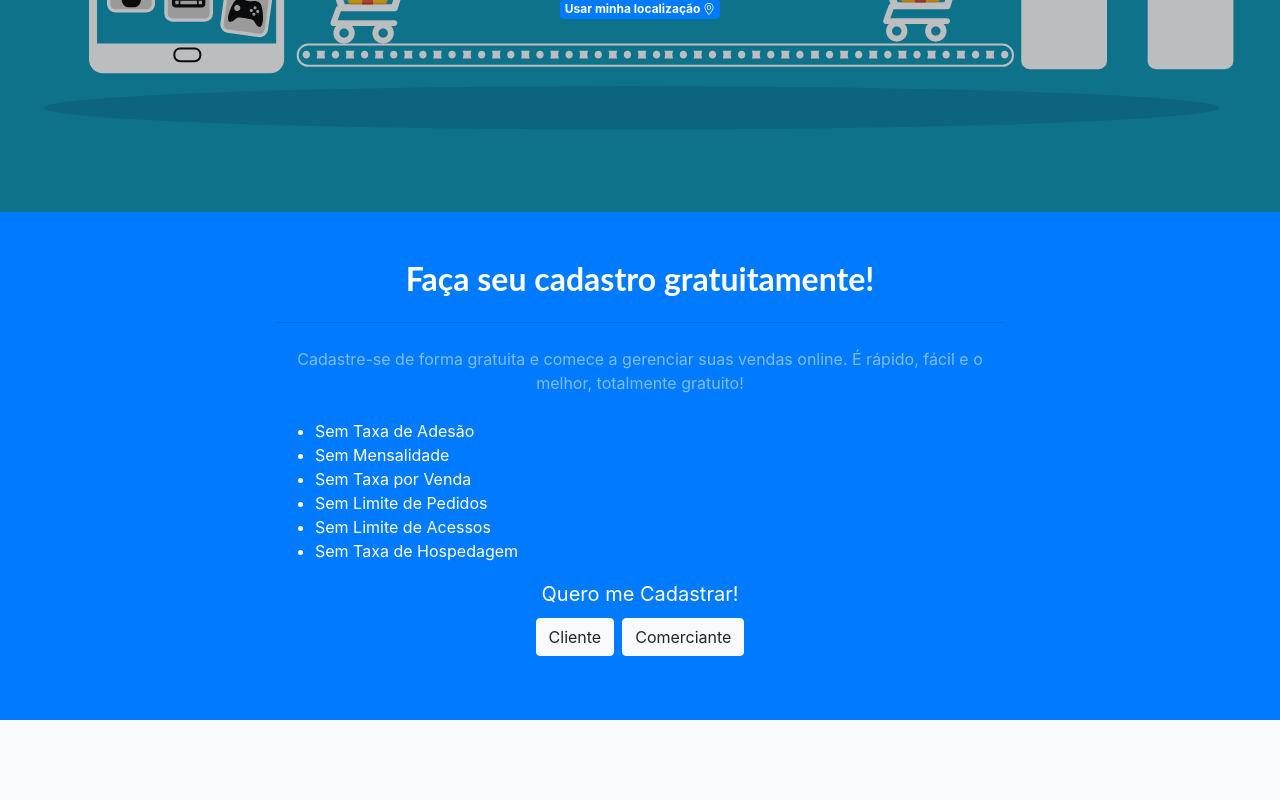
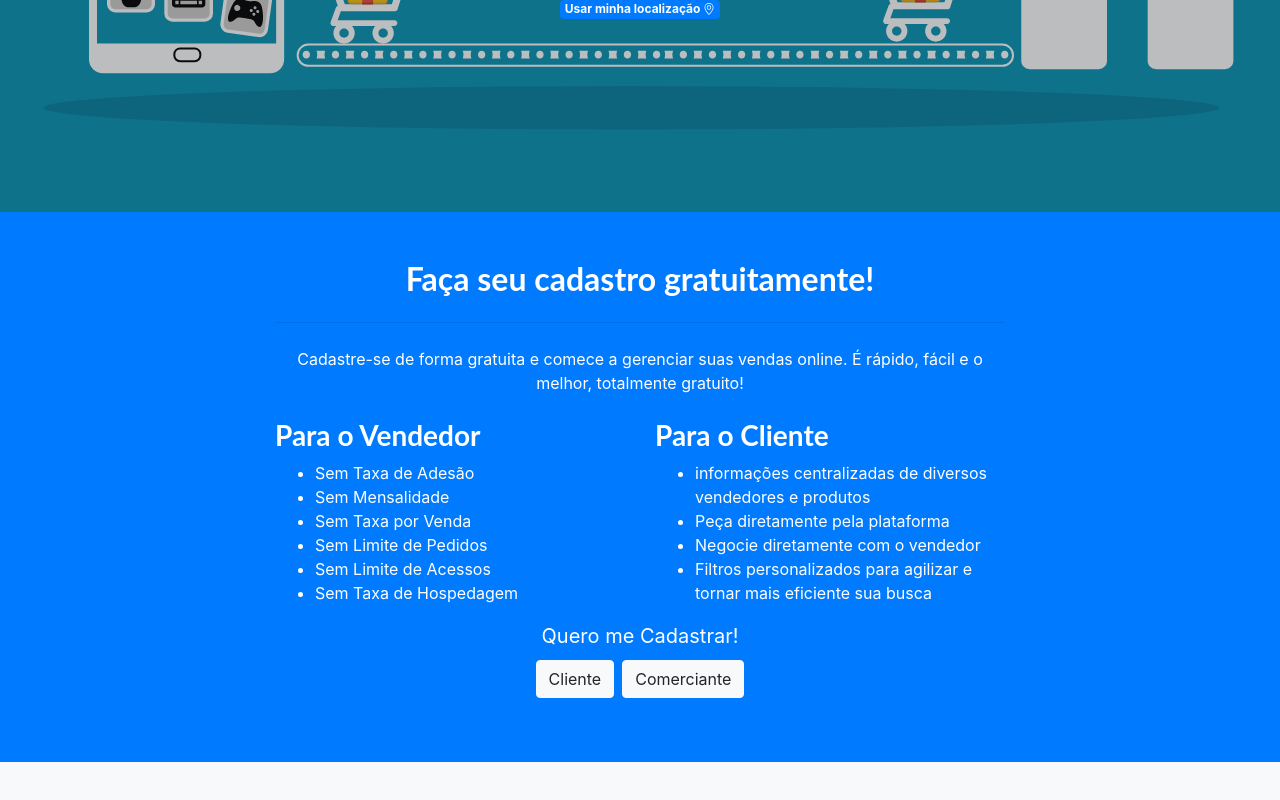
Before and after one commit to IgorGaldino/megahack-team20, a Vue app: page /#/home in a window 1280 px wide. Shown: the part 424-1224 px from the top of the page. Built offline with nearby package versions, Linux system fonts and the light colour scheme; what v-money, vue-form-wizard, vue-the-mask would draw is missing.

Commit message:
add vantagens cliente no main

```diff
--- a/src/views/home/Main.vue
+++ b/src/views/home/Main.vue
@@ -56,10 +56,13 @@
 					<div class="col-lg-8 text-center">
 						<h2 class="text-white mt-0">Faça seu cadastro gratuitamente!</h2>
 						<hr class="divider light my-4" />
-						<p class="text-white-50 mb-4">
+						<p class="text-white mb-4">
 							Cadastre-se de forma gratuita e comece a gerenciar suas vendas
 							online. É rápido, fácil e o melhor, totalmente gratuito!
 						</p>
+						<div class="row">
+							<div class="col-md-6">
+								<h3 class="text-left text-white">Para o Vendedor</h3>
 								<ul class="text-white text-left">
 								<li>Sem Taxa de Adesão</li>
 								<li>Sem Mensalidade</li>
@@ -68,6 +71,17 @@
 								<li>Sem Limite de Acessos</li>
 								<li>Sem Taxa de Hospedagem</li>
 							</ul>
+							</div>
+							<div class="col-md-6">
+								<h3 class="text-left text-white">Para o Cliente</h3>
+								<ul class="text-white text-left">
+									<li>informações centralizadas de diversos vendedores e produtos</li>
+									<li>Peça diretamente pela plataforma</li>
+									<li>Negocie diretamente com o vendedor</li>
+									<li>Filtros personalizados para agilizar e tornar mais eficiente sua busca</li>
+								</ul>
+							</div>
+						</div>
 						<b-form-group
 							class="col-md-12 text-white"
 							label="Quero me Cadastrar!"
```
Lines whose indentation alone changed are shown as unchanged.
